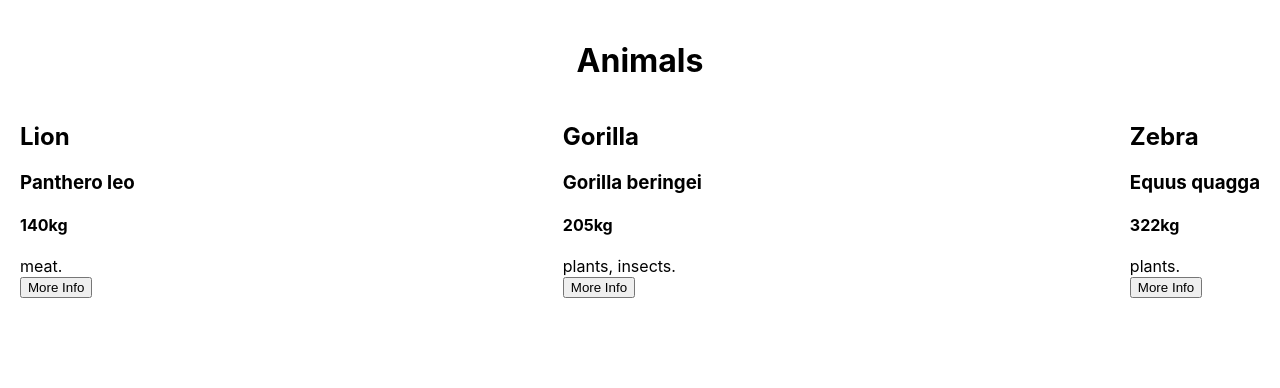
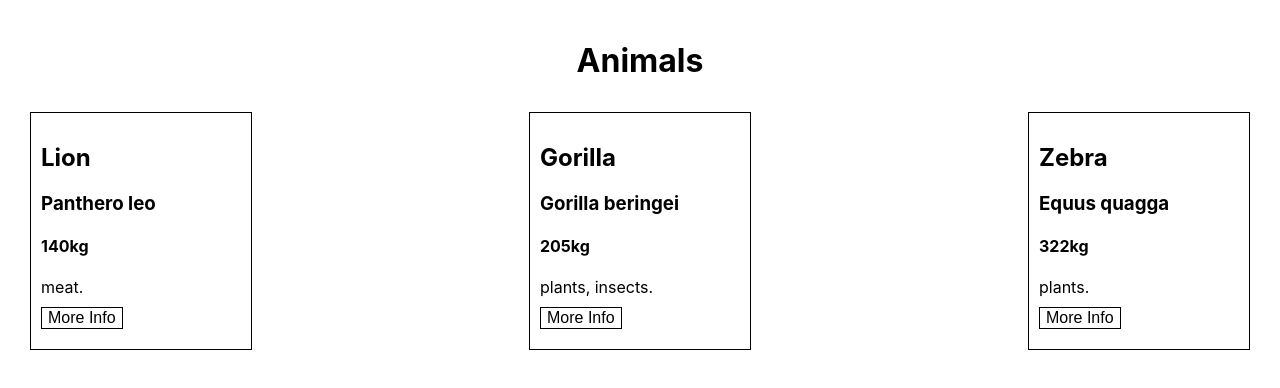
Before and after one commit to mohamedfazilk/react-hooks, a React (Create React App) app: page / in a window 1280 px wide. Shown: the top 388 px of the page. Built offline with nearby package versions, Linux system fonts and the light colour scheme.

Commit message:
importing PropTypes in to the AnimalCard

```diff
--- a/src/components/Animalcard/AnimalCard.js
+++ b/src/components/Animalcard/AnimalCard.js
@@ -1,5 +1,7 @@
 import React from 'react'
 import './AnimalCard.css'
+import PropTypes from 'prop-types';
+
 
 const AnimalCard = ({
     additional,
@@ -11,8 +13,7 @@ const AnimalCard = ({
 }) => {
 
     return (
-        <div className='animal-wr
-        apper'>
+        <div className='animal-wrapper'>
             <h2>  {name}</h2>
             <h3>{scientificName}</h3>
             <h4>{size}kg</h4>
```
